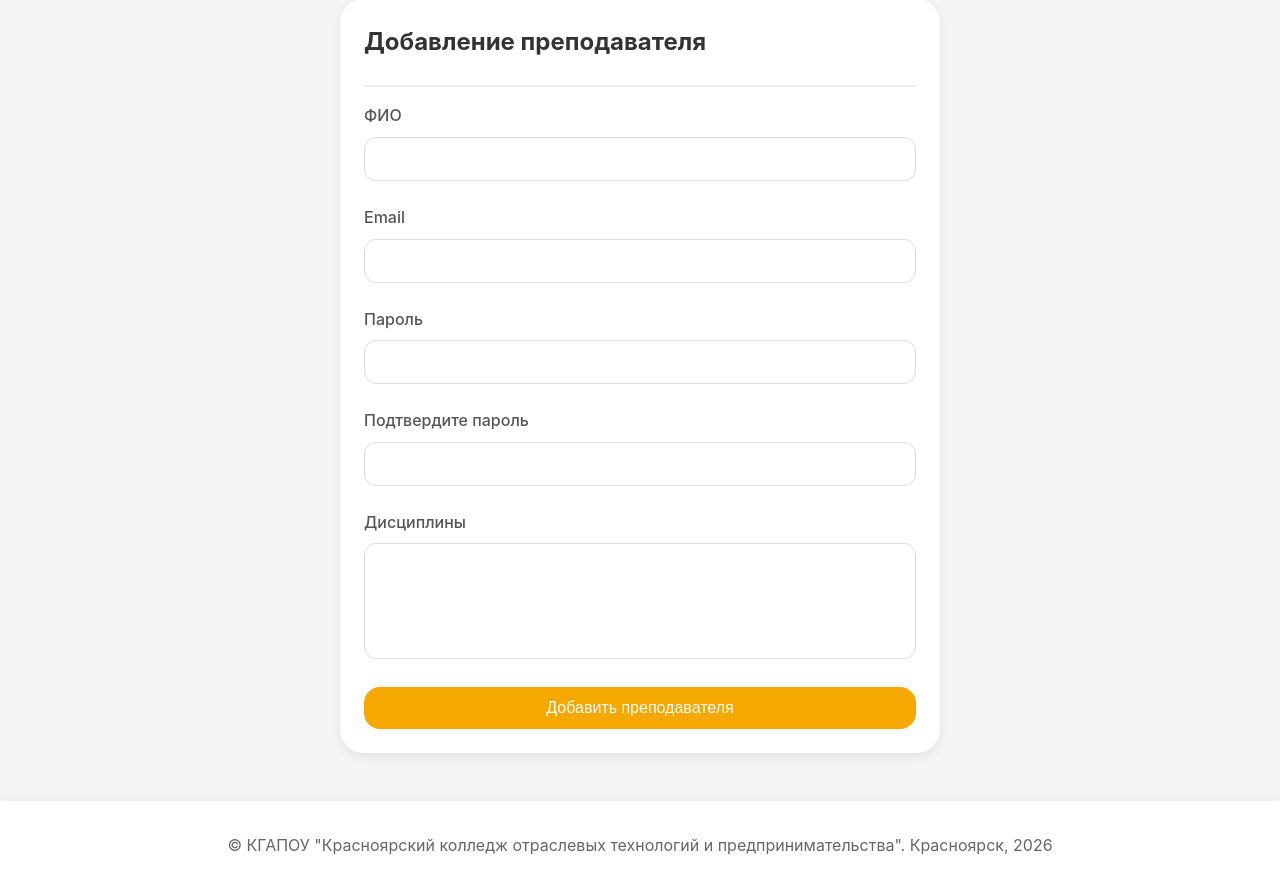
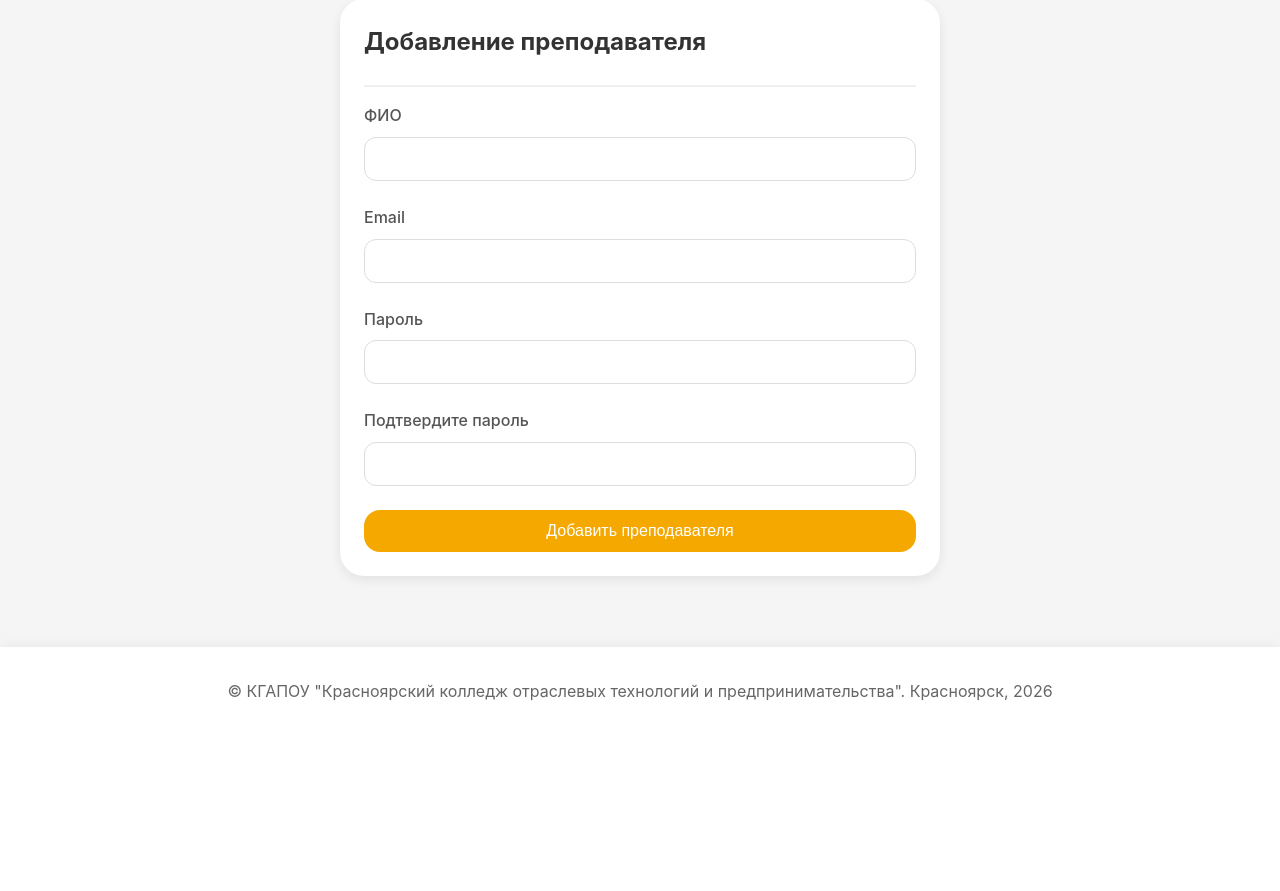
Before and after one commit to NAMUoU/college-app, a Python web app: template templates/admin/add_teacher.html in a window 1280 px wide. Shown: the part 115-1006 px from the top of the page. After the commit the page ends 815 px from the top, so only its background shows below. Run offline with Jinja, Linux system fonts and the light colour scheme; the template is opened without the code that fills it, so the values that code supplies are empty, except form fields; form fields are guessed from the names that the template uses; lists and menus that the app fills with data are empty.

Commit message:
Исправление: удалена несуществующая переменная subjects в форме добавления преподавателя

```diff
--- a/templates/admin/add_teacher.html
+++ b/templates/admin/add_teacher.html
@@ -43,15 +43,6 @@
             {% endfor %}
         </div>
 
-        <div class="form-group">
-            <label for="subjects">Дисциплины</label>
-            <select name="subjects" multiple class="form-control" size="5">
-                {% for subject in form.subjects.choices %}
-                    <option value="{{ subject[0] }}">{{ subject[1] }}</option>
-                {% endfor %}
-            </select>
-        </div>
-
         <button type="submit" class="btn btn-primary" style="width: 100%;">Добавить преподавателя</button>
     </form>
 </div>
```
